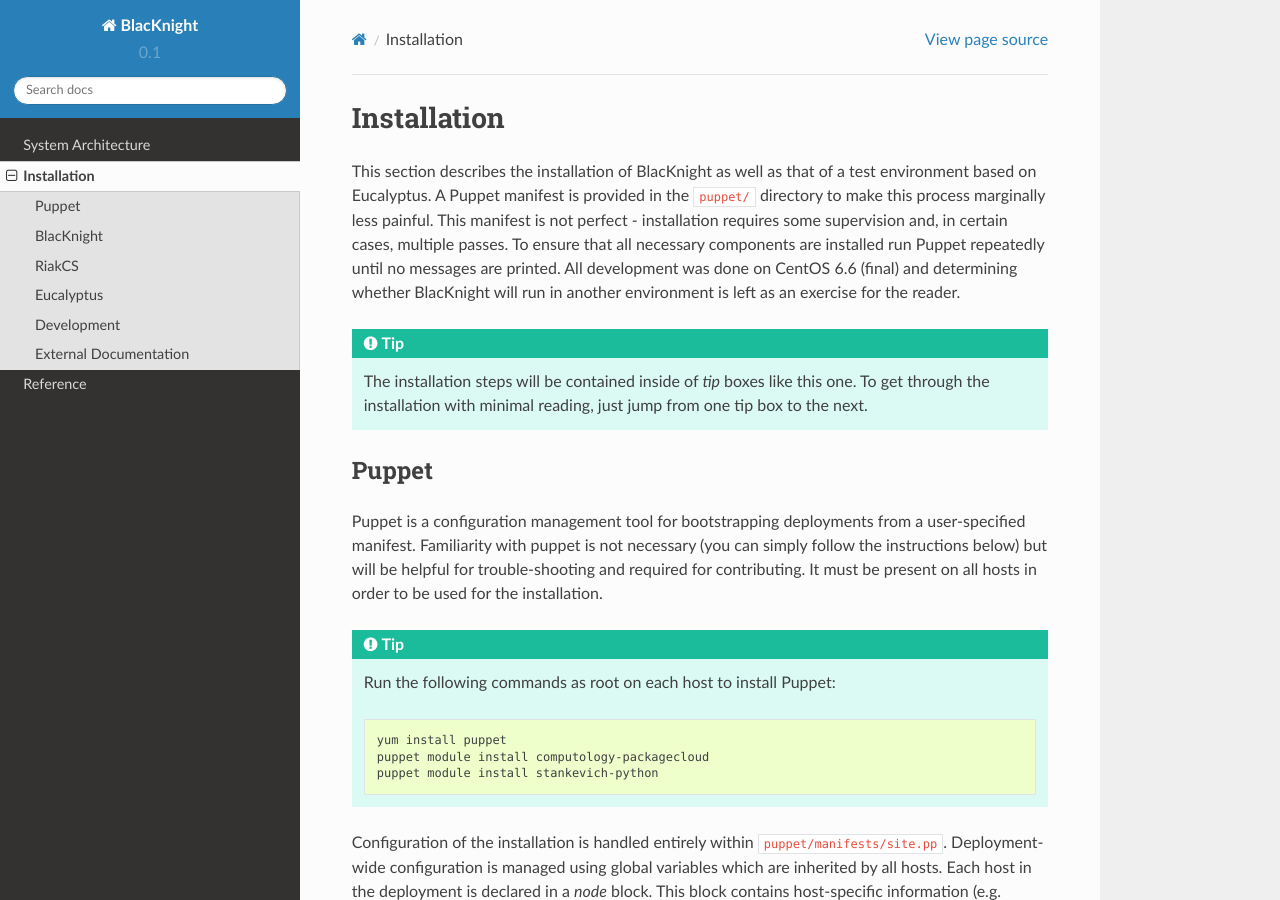
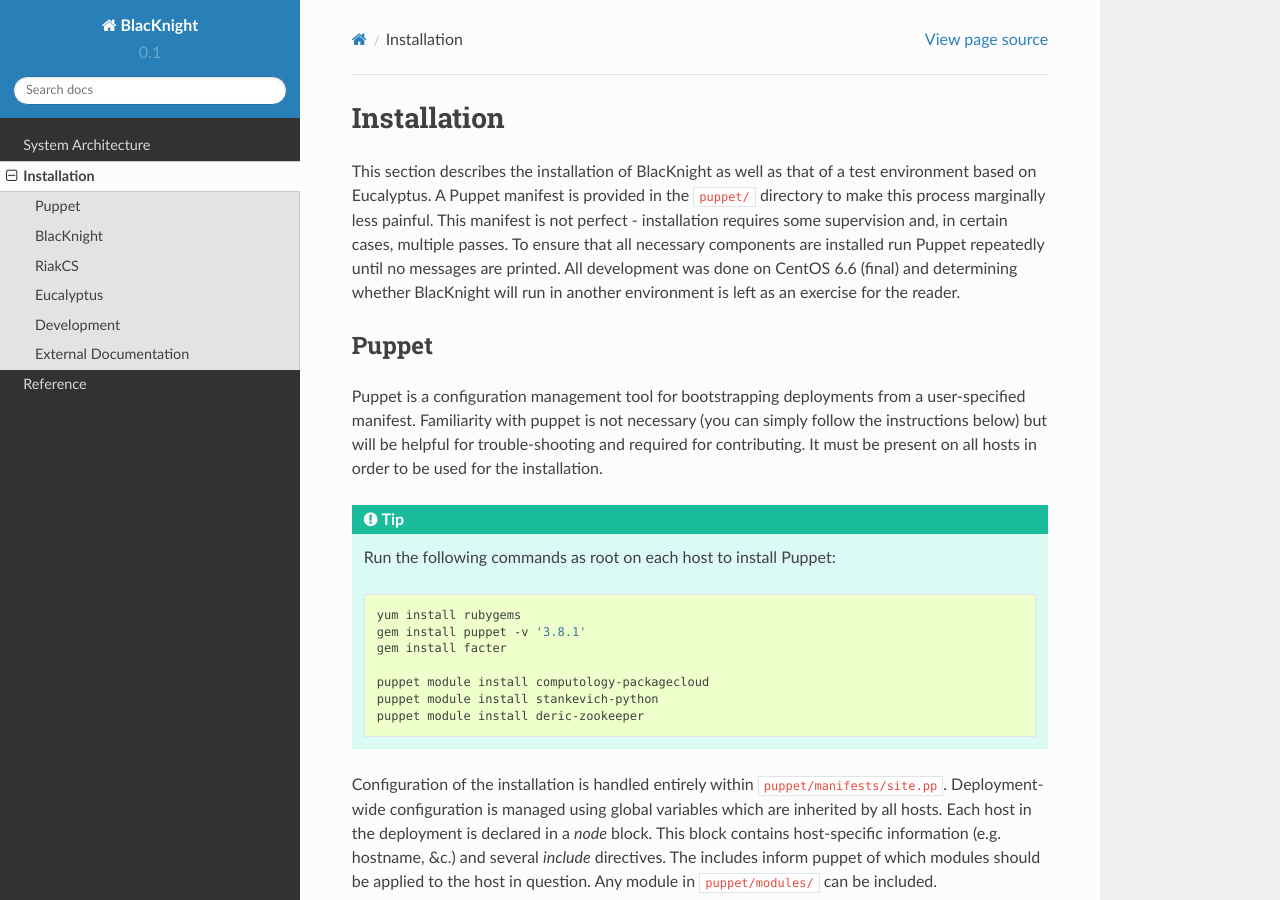
Before and after one commit to dkudrow/BlacKnight, a Sphinx documentation site: the page built from doc/install.rst, in a window 1280 px wide and 900 px high. Built offline with Sphinx 7.4.7 and the Read the Docs theme 2.0.0, drawn with Linux system fonts in a browser that asks for light colours.

Commit message:
update puppet, zk works

```diff
--- a/doc/install.rst
+++ b/doc/install.rst
@@ -2,10 +2,6 @@
 ============
 
 This section describes the installation of BlacKnight as well as that of a test environment based on Eucalyptus. A Puppet manifest is provided in the ``puppet/`` directory to make this process marginally less painful. This manifest is not perfect - installation requires some supervision and, in certain cases, multiple passes. To ensure that all necessary components are installed run Puppet repeatedly until no messages are printed. All development was done on CentOS 6.6 (final) and determining whether BlacKnight will run in another environment is left as an exercise for the reader.
-
-.. tip::
-
-    The installation steps will be contained inside of *tip* boxes like this one. To get through the installation with minimal reading, just jump from one tip box to the next.
 
 
 Puppet
@@ -19,9 +15,13 @@
 
     .. code-block:: shell
 
-        yum install puppet
+        yum install rubygems
+        gem install puppet -v '3.8.1'
+        gem install facter
+
         puppet module install computology-packagecloud
         puppet module install stankevich-python
+        puppet module install deric-zookeeper
 
 
 Configuration of the installation is handled entirely within ``puppet/manifests/site.pp``. Deployment-wide configuration is managed using global variables which are inherited by all hosts. Each host in the deployment is declared in a *node* block. This block contains host-specific information (e.g. hostname, &c.) and several *include* directives. The includes inform puppet of which modules should be applied to the host in question. Any module in ``puppet/modules/`` can be included.
```
Also changed, not shown: 2 other files.
